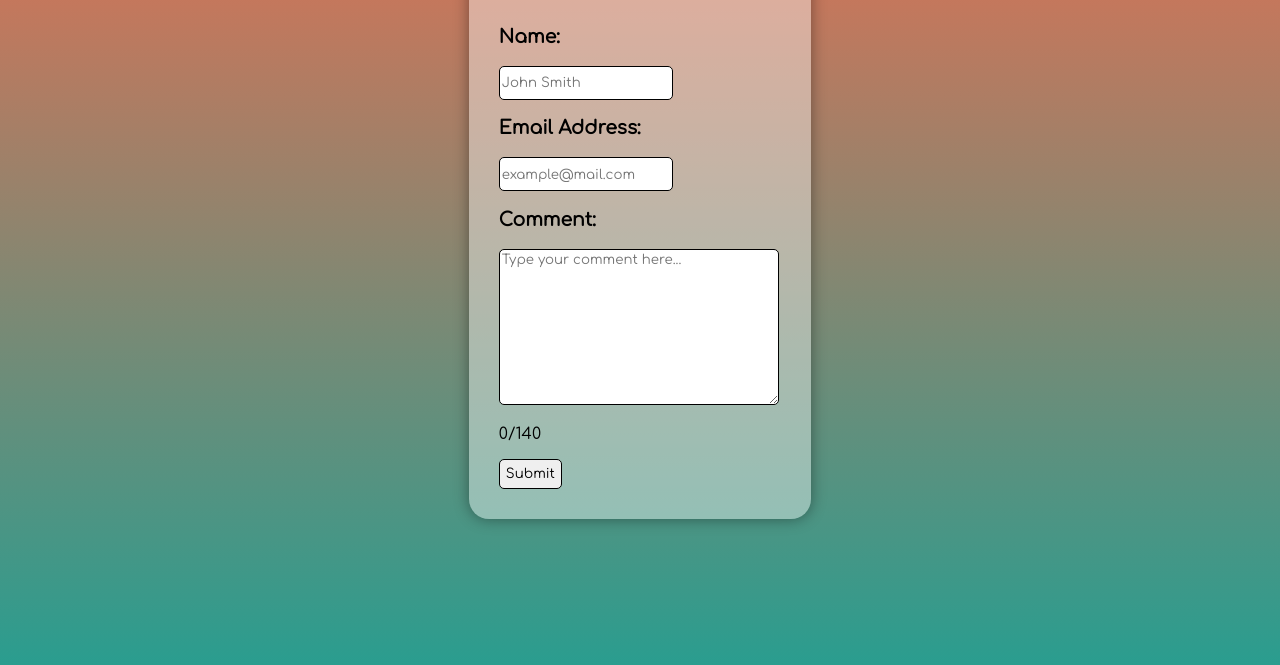
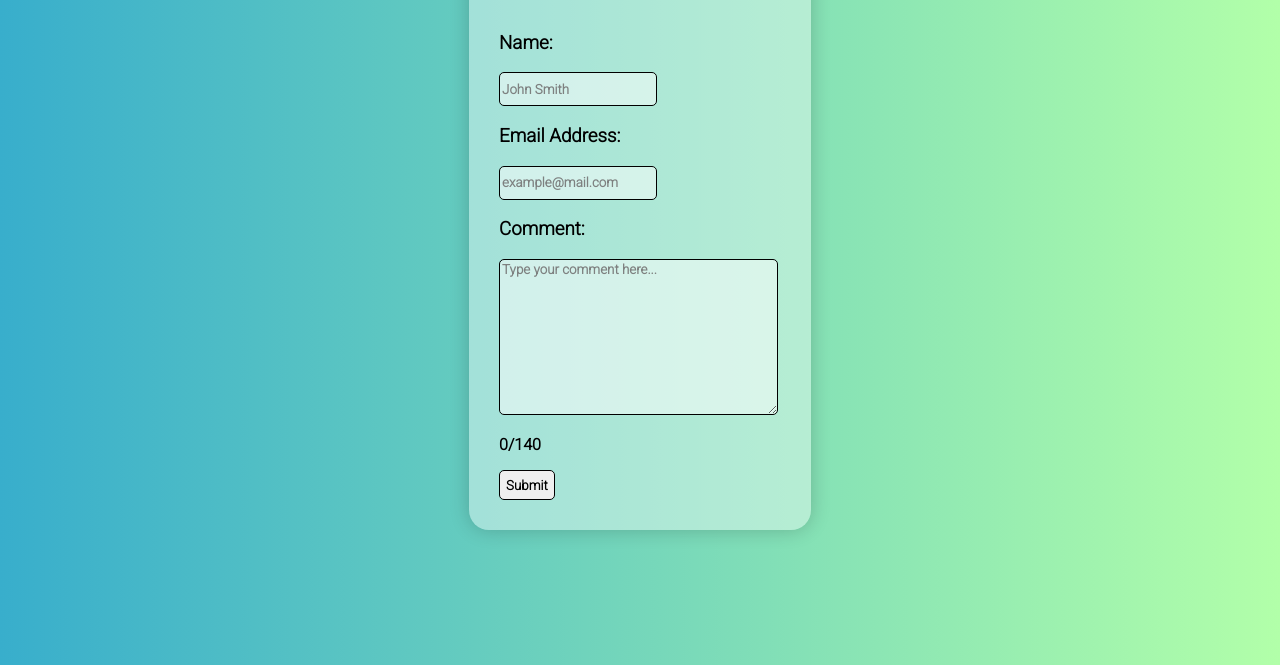
Before and after one commit to tminnaar/comment-box, a plain HTML site: page index.html in a window 1280 px wide. Shown: the part 151-816 px from the top of the page. Drawn offline with Linux system fonts and the light colour scheme.

Commit message:
textArea opacity

```diff
--- a/index.html
+++ b/index.html
@@ -7,7 +7,8 @@
 		<link rel="preconnect" href="https://fonts.googleapis.com" />
 		<link rel="preconnect" href="https://fonts.gstatic.com" crossorigin />
 		<link
-      href="https://fonts.googleapis.com/css2?family=Comfortaa&display=swap"
+			href="https://fonts.googleapis.com/css2?family=Roboto:wght@300&display=swap"
+			rel="stylesheet"
 			rel="stylesheet"
 		/>
 		<meta charset="UTF-8" />
@@ -23,24 +24,12 @@
 				<div class="nameBox">
 					<h3>Name:</h3>
 					<label for="fullName"></label>
-          <input
-            type="text"
-            id="name"
-            name="fullName"
-            placeholder="John Smith"
-            required
-          />
+					<input type="text" id="name" name="fullName" placeholder="John Smith" required />
 				</div>
 				<div class="emailBox">
 					<h3>Email Address:</h3>
 					<label for="emailAddress"></label>
-          <input
-            type="text"
-            id="emailAddress"
-            name="emailAddress"
-            placeholder="example@mail.com"
-            required
-          />
+					<input type="text" id="emailAddress" name="emailAddress" placeholder="example@mail.com" required />
 				</div>
 				<div class="commentBox">
 					<h3>Comment:</h3>
@@ -53,7 +42,7 @@
 						required
 					></textarea>
 				</div>
-        <p id="lengthDisplay">0/140</p>
+				<p id="lengthDisplay"><b>0/140</b></p>
 				<input type="submit" id="Submit" name="Submit" value="Submit" />
 			</form>
 		</div>
--- a/styles.css
+++ b/styles.css
@@ -1,10 +1,10 @@
 * {
-  font-family: "Comfortaa", cursive;
+	font-family: "Roboto", sans-serif;
 }
 
 body {
 	min-height: 100vh;
-  background: linear-gradient(#e76f51, #2a9d8f);
+	background-image: linear-gradient(to right, #38aecc, #b2ffa9);
 	display: flex;
 	flex-direction: column;
 	align-items: center;
@@ -15,19 +15,24 @@ body {
 	display: flex;
 	flex-direction: column;
 	padding: 30px;
-  box-shadow: 0 0px 15px rgb(0 0 0 / 0.4);
-  background-color: rgba(255, 255, 255, 0.4);
+	box-shadow: 0 0px 20px rgb(0 0 0 / 0.2);
+	background-color: rgb(255 255 255 / 0.4);
 	border-radius: 20px;
 }
 
 h2 {
-  font-size: 30px;
+	font-size: 35px;
 	text-align: center;
 }
 
 .comment {
 	width: 97%;
 	height: 150px;
+}
+
+input[type="text"],
+textarea {
+	background-color: rgb(255 255 255 / 0.5);
 }
 
 input:focus-visible,
@@ -47,6 +52,20 @@ input {
 	height: 30px;
 }
 
+input::placeholder {
+	font-weight: bold;
+	opacity: 0.9;
+}
+
+textarea::placeholder {
+	font-weight: bold;
+	opacity: 0.9;
+}
+
+input[type="Submit"] {
+	font-weight: bold;
+}
+
 .commentHistoryContainer {
 	display: flex;
 	flex-direction: column;
@@ -61,7 +80,7 @@ input {
 }
 
 .previousComment {
-  background-color: white;
+	background-color: rgb(255 255 255 / 0.4);
 	border: 1px solid black;
 	border-radius: 5px;
 	margin-top: 20px;
```
Lines whose indentation alone changed are shown as unchanged.
